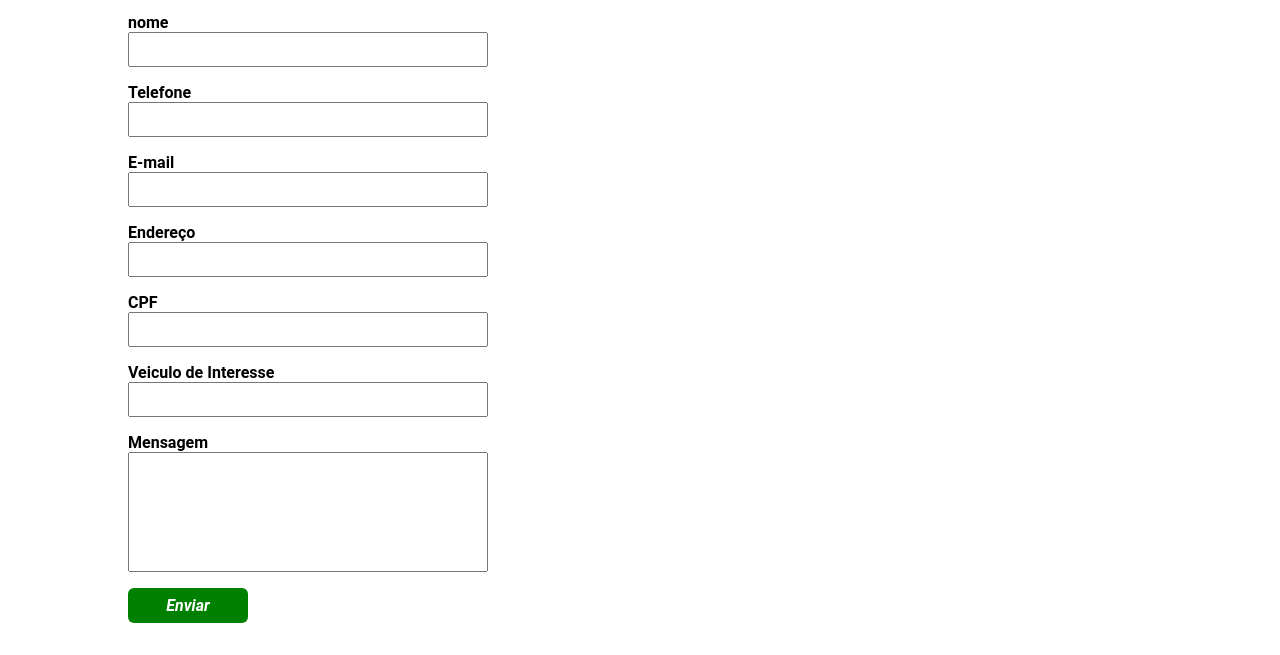
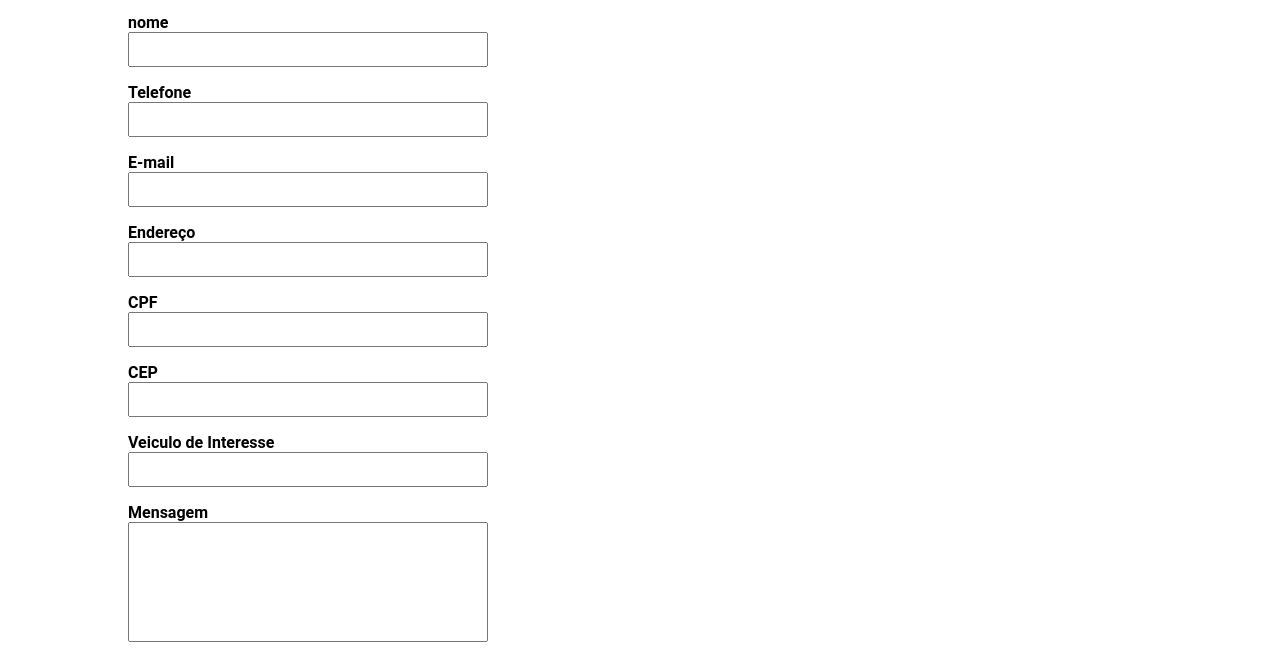
Before and after one commit to GabrielAnjp/exercicio_plugins_jquery, a plain HTML site: page index.html in a window 1280 px wide. Shown: the part 2703-3358 px from the top of the page. Drawn offline with nearby package versions, Linux system fonts and the light colour scheme.

Commit message:
Update index.html
adição de form cep

```diff
--- a/index.html
+++ b/index.html
@@ -209,6 +209,10 @@
                     <input type="cpf" id="cpf" name="cpf">
                 </div>
                 <div class="form-campo">
+                    <label for="cep">CEP</label>
+                    <input type="cep" id="cep" name="cep">
+                </div>
+                <div class="form-campo">
                     <label for="veiculo-interesse">Veiculo de Interesse</label>
                     <input type="text" id="veiculo-interesse" name="veiculoDeInteresse">
                 </div>
```
